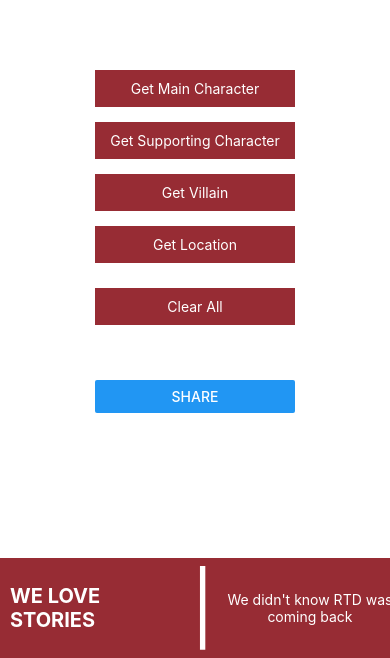
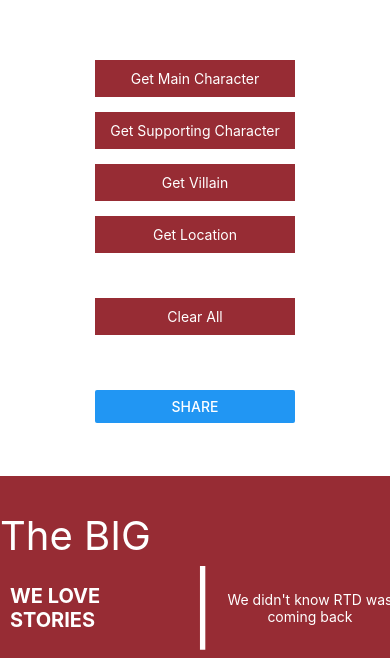
Before and after one commit to aagb1884/BigFinishGeneratorApp, a React Native app: screen / in a window 390 px wide. Shown: the part 186-844 px from the top of the page. Built offline with nearby package versions, Linux system fonts and the light colour scheme.

Commit message:
added share, tidied header

```diff
--- a/App.js
+++ b/App.js
@@ -8,7 +8,6 @@ import MainCharacter from './components/MainCharacter';
 import SupportingCharacter from './components/SupportingCharacter';
 import Villain from './components/Villain';
 import Location from './components/Location';
-// import SocialMediaShare from './components/SocialMediaShare';
 import ClearAll from './components/ClearAll';
 import ShareButton from './components/Share';
 
@@ -29,7 +28,9 @@ export default function App() {
 }
 
 // string to pass to social media buttons
-const pitch = `At last, ${mainCharacter} and ${supportingCharacter} meet ${villain} in ${location}!`
+const pitch = mainCharacter && supportingCharacter && villain && location
+ ? `"At last, ${mainCharacter} and ${supportingCharacter} meet ${villain} in ${location}!"`
+ : ''
 
 // function to pass to all list files to play audio on button press
 
@@ -101,10 +102,6 @@ const pitch = `At last, ${mainCharacter} and ${supportingCharacter} meet ${villa
 
           </View>
 
-          {/* <SocialMediaShare pitch={pitch}/> */}
-
-
-
         </View>
 
     </View>
--- a/components/ClearAll.js
+++ b/components/ClearAll.js
@@ -16,7 +16,7 @@ export default function ClearAll({clearAll}) {
 
 const styles = StyleSheet.create({
     button: {
-        marginTop: 10,
+        marginTop: 30,
         padding: 10,
       backgroundColor: '#972C34',
       width: 200,
--- a/components/Header.js
+++ b/components/Header.js
@@ -4,10 +4,13 @@ export default function Header() {
 
     return (
         <View style={styles.header}>
-            <View style={styles.headerText}>
-            <Text>The BIG FINISH Boxset Generator</Text>
+            <View style={styles.h1}>
+            <Text style={styles.headerText}>The BIG FINISH Boxset Generator</Text>
             </View>
+            <View style={styles.subheader}>
             <Text style={styles.subheaderText}>Because we have hundreds of these to make and ideas are hard</Text>
+            </View>
+
         </View>
      )
 }
@@ -15,8 +18,6 @@ export default function Header() {
 const styles = StyleSheet.create({
     header: {
         backgroundColor: '#972C34',
-        color: 'white',
-        textAlign: 'left',
         display: 'flex',
         flexDirection: 'row',
         justifyContent: 'space-evenly',
@@ -24,13 +25,25 @@ const styles = StyleSheet.create({
         position: 'fixed',
         bottom: 0,
         width: '100%',
-        height: 100,
         zIndex: 999,
     },
+    h1: {
+        width: '70%',
+        marginTop: 25
+    },
     headerText: {
-
+        fontSize: 40,
+        color: 'white',
+        paddingTop: 10
+    },
+    subheader: {
+        width: '30%',
+        marginTop: 20
     },
     subheaderText: {
+        color: 'white',
         fontStyle: 'italic',
+        fontSize: 10,
+        paddingTop: 10
     }
   });
--- a/components/Share.js
+++ b/components/Share.js
@@ -2,11 +2,16 @@ import React from 'react';
 import {Alert, Share, View, Button} from 'react-native';
 
 export default function ShareButton ({pitch}) {
+    const link = 'https://andrewblair.co.uk/apps';
+
   const onShare = async () => {
     try {
       const result = await Share.share({
         message:
-          `${pitch}`,
+        `Ever wondered what you'd say to Nick Briggs if you were trapped in a lift together?
+        \nWell wonder no more!
+        \nWith the Big Finish Boxset Generator App you can come up with dozens of lukewarm pitches to while away the increasingly oxygen-starved hours.
+        \n${pitch}`,
       });
       if (result.action === Share.sharedAction) {
         if (result.activityType) {
--- a/components/SocialMediaShare.js
+++ /dev/null
@@ -1,4 +0,0 @@
-// export default function SocialMediaShare() {
-
-//     return ( )
-// }
```
